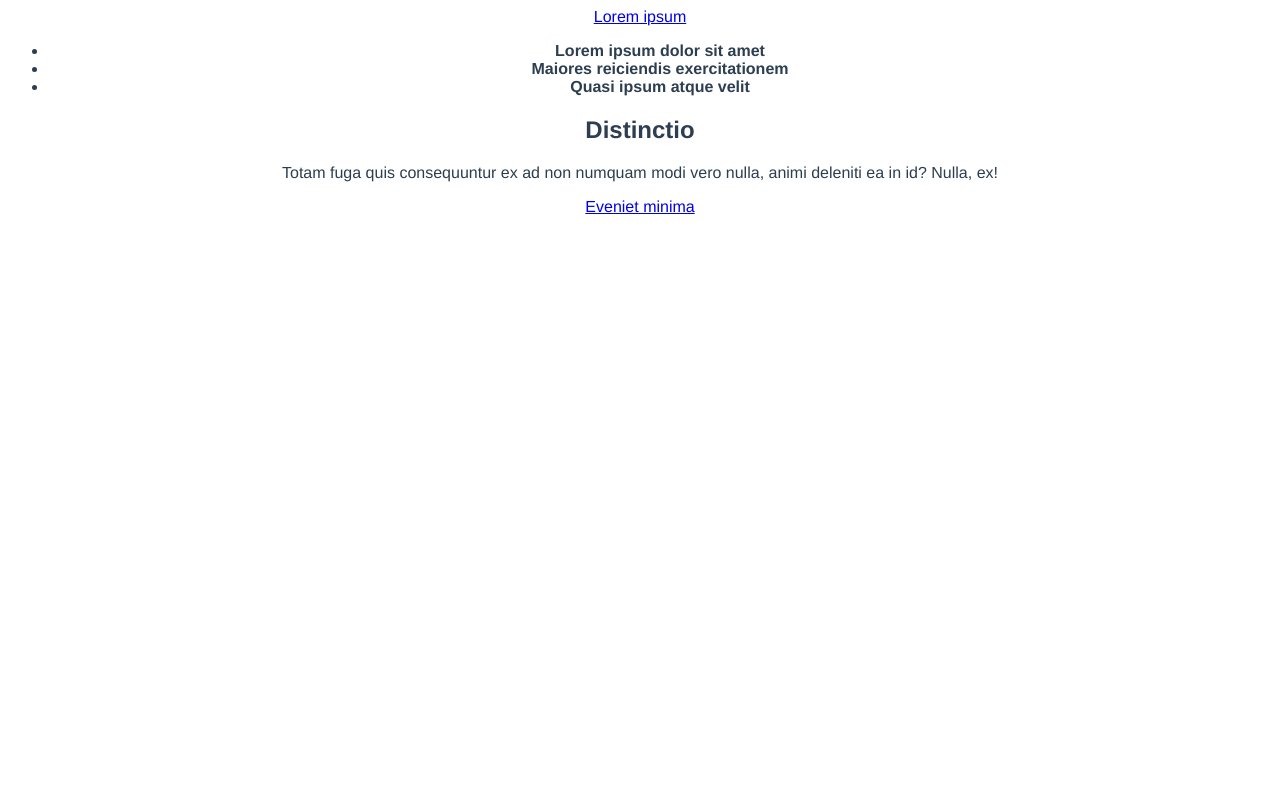
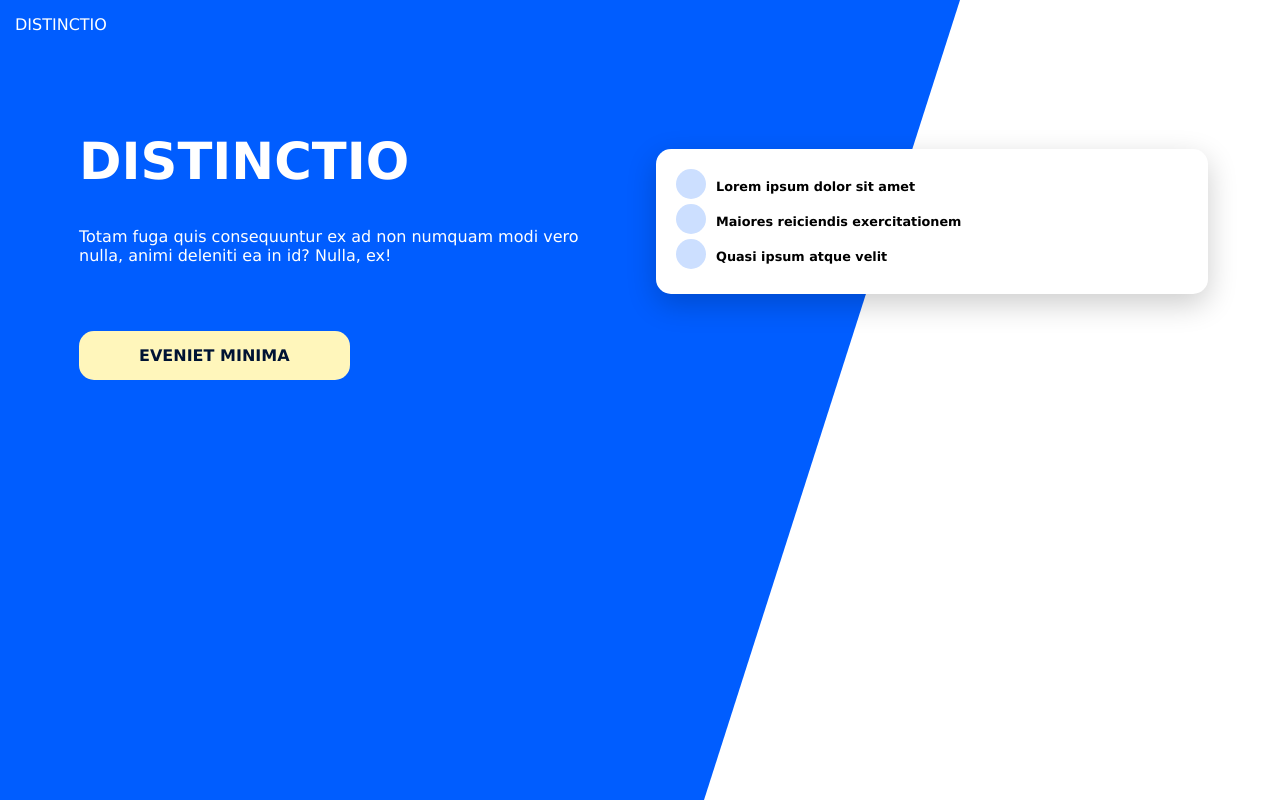
Before and after one commit to jadefr/distinctio, a Vue app: page / in a window 1280 px wide. Built offline with nearby package versions, Linux system fonts and the light colour scheme.

Commit message:
Change the mixins file from sass to scss

```diff
--- a/src/App.vue
+++ b/src/App.vue
@@ -5,7 +5,7 @@
 
     <!-- Header -->
     <header>
-      <a href="#">Lorem ipsum</a>
+      <a href="#">Distinctio</a>
     </header>
 
     <main>
@@ -35,26 +35,3 @@
 
   </div>
 </template>
-
-<style lang="scss">
-#app {
-  font-family: Avenir, Helvetica, Arial, sans-serif;
-  -webkit-font-smoothing: antialiased;
-  -moz-osx-font-smoothing: grayscale;
-  text-align: center;
-  color: #2c3e50;
-}
-
-#nav {
-  padding: 30px;
-
-  a {
-    font-weight: bold;
-    color: #2c3e50;
-
-    &.router-link-exact-active {
-      color: #42b983;
-    }
-  }
-}
-</style>
--- a/src/assets/sass/base/_variables.sass
+++ b/src/assets/sass/base/_variables.sass
@@ -1,2 +1,6 @@
 $padding: 15px
 $borders: 15px
+
+$colors: (primary: #005DFF, primary-light: lighten(#005DFF, 40%), primary-dark: darken(#005DFF, 40%), accent: #FFF6BB)
+
+$desktop: 840px
--- a/src/assets/sass/components/_app.sass
+++ b/src/assets/sass/components/_app.sass
@@ -0,0 +1,106 @@
+body, html
+  height: 100%
+
+body
+  font-family: Verdana, Geneva, Tahoma, sans-serif
+  margin: 0
+
+  #bg
+    clip-path: polygon(100% 0, 100% 82%, 45% 100%, 0 100%, 0 0)
+    background-color: color(primary)
+    width: 100%
+    height: 100%
+    position: absolute
+    z-index: -1
+
+    @include desktop
+      clip-path: polygon(0 0, 75% 0, 55% 100%, 0% 100%)
+
+  header a
+    color: #fff
+    text-decoration: none
+    padding: $padding
+    display: block
+    text-transform: uppercase
+
+main
+
+  @include desktop
+    display: grid
+    grid-template-columns: 50% auto
+    grid-template-areas:  "primary card"
+
+  section#card
+    background: #fff
+    padding: 20px
+    margin: 1em auto
+    border-radius: $borders
+    box-shadow: 0 10px 30px rgba(0,0,0,.2)
+    width: 80%
+
+    @include desktop
+      grid-area: card
+      height: fit-content
+      align-self: center
+      margin: 1em
+
+    ul
+      list-style-type: none
+      margin: 0
+      padding: 0
+
+      li
+        margin-bottom: 10px
+        font-size: 0.8em
+
+        span
+          position: absolute
+          width: 30px
+          height: 30px
+          background-color: color(primary-light)
+          border-radius: 50%
+          margin-right: 10px
+
+        strong
+          display: inline-block
+          margin-left: max(40px)
+          margin-top: 10px
+
+  section#primary
+    color: #fff
+    padding: $padding
+    text-align: center
+
+    @include desktop
+      grid-area: primary
+      text-align: left
+      margin: 4em 0 0 4em
+
+    h1
+      font-size: 2.2em
+      margin-top: 10px
+      text-transform: uppercase
+
+      @include desktop
+        width: 30%
+        font-size: 3.2em
+        line-height: .9em
+
+    p
+      font-size: 1em
+
+    a
+      color: color(primary-dark)
+      border-radius: $borders
+      text-decoration: none
+      text-transform: uppercase
+      font-weight: bold
+      background-color: color(accent)
+      display: block
+      text-align: center
+      margin: 50px auto 0 auto
+      padding: $padding
+
+      @include desktop
+        display: inline-block
+        padding: $padding $padding * 4
--- a/src/assets/sass/index.sass
+++ b/src/assets/sass/index.sass
@@ -1,3 +1,6 @@
+@import 'libraries/functions'
+@import 'libraries/mixins'
+
 @import 'base/variables'
 
 @import 'components/app'
--- /dev/null
+++ b/src/assets/sass/libraries/_functions.sass
@@ -0,0 +1,2 @@
+@function color($color-name)
+  @return map-get($colors, $color-name)
--- /dev/null
+++ b/src/assets/sass/libraries/_mixins.scss
@@ -0,0 +1,5 @@
+@mixin desktop {
+  @media (min-width: #{$desktop}) {
+    @content;
+  }
+}
```
